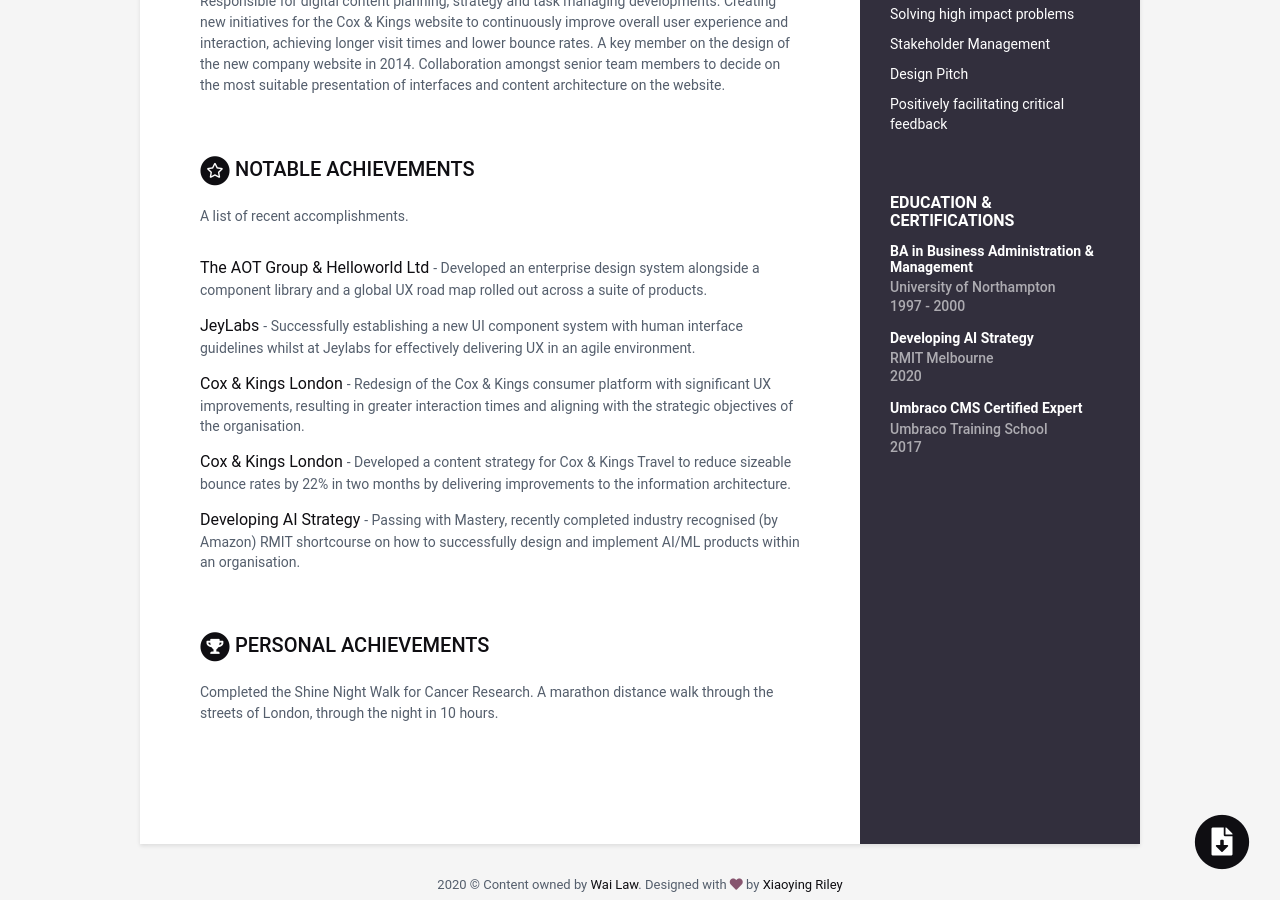
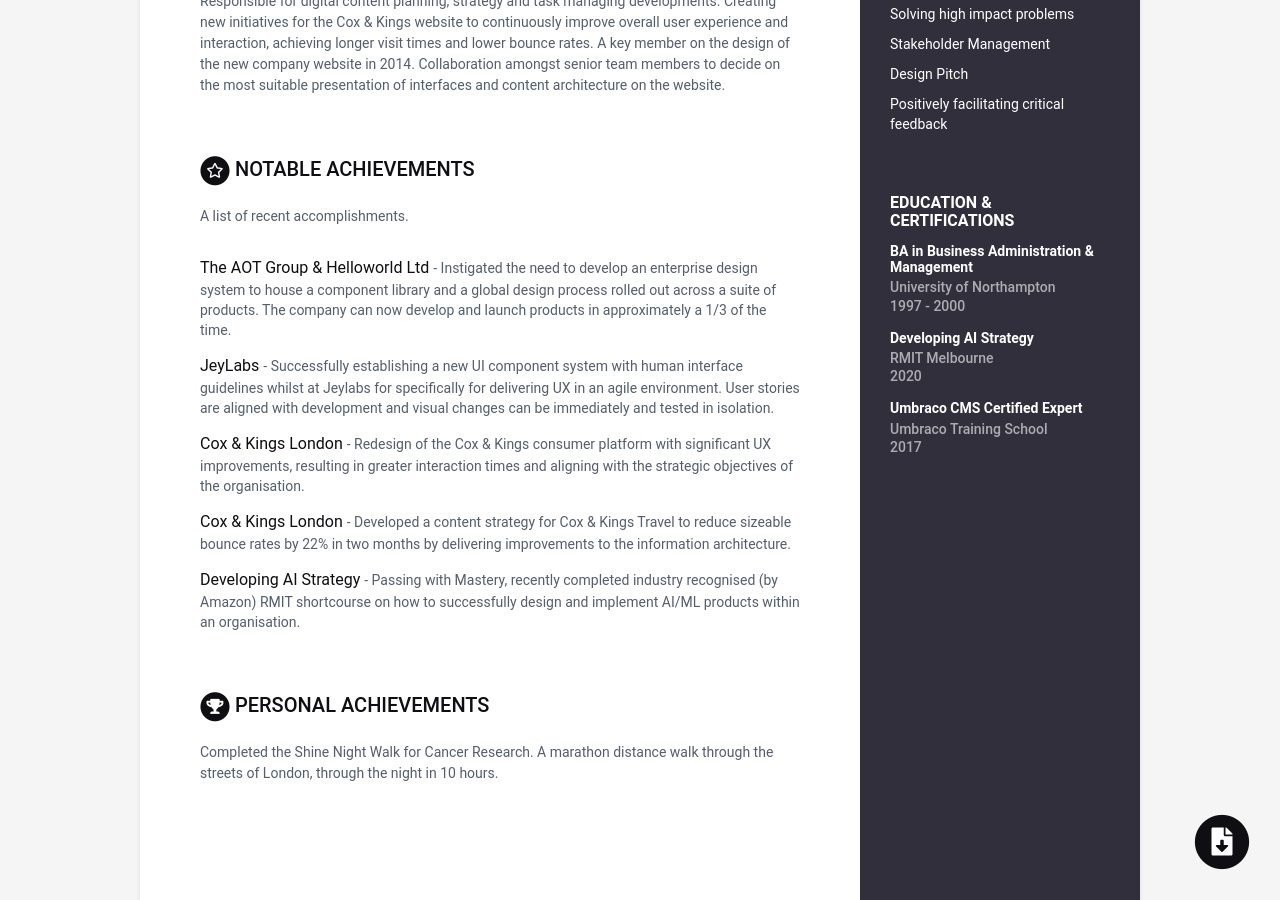
Before and after one commit to W-A-I-L-A-W-8/cv-wailaw, a Jekyll site: the page built from index.html, in a window 1280 px wide and 900 px high, scrolled down 925 px. Built offline with Jekyll 4.4.1, drawn with Linux system fonts in a browser that asks for light colours.

Commit message:
updated data

```diff
--- a/_data/data.yml
+++ b/_data/data.yml
@@ -136,14 +136,14 @@ projects:
     assignments:
       - title: The AOT Group & Helloworld Ltd
         link:
-        tagline: "Developed an enterprise design system alongside a component library and a
-        global UX road map rolled out across a suite of products."
+        tagline: "Instigated the need to develop an enterprise design system to house a component library and a
+        global design process rolled out across a suite of products.  The company can now develop and launch products in approximately a 1/3 of the time."
 
       - title: JeyLabs
         link:
         tagline: "Successfully establishing a new UI component system with human
-        interface guidelines whilst at Jeylabs for effectively delivering UX in an
-        agile environment."
+        interface guidelines whilst at Jeylabs for specifically for delivering UX in an
+        agile environment.  User stories are aligned with development and visual changes can be immediately and tested in isolation."
 
       - title: Cox & Kings London
         link:
```
